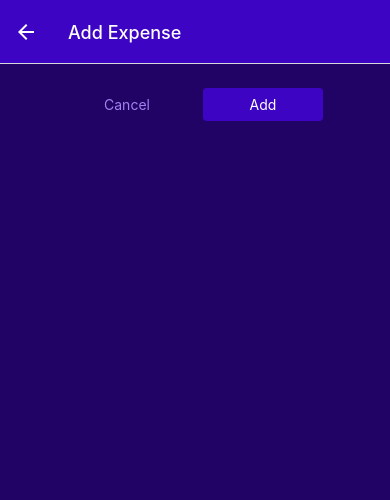
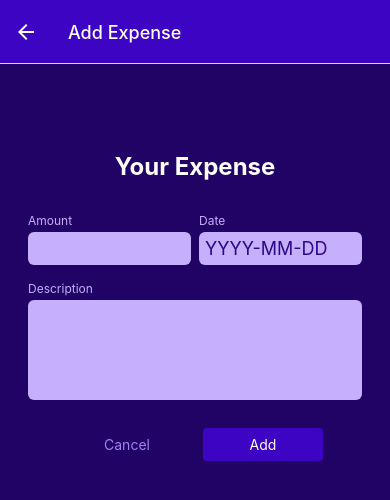
Before and after one commit to PriontoAbdullah/Expense-Tracker-React-Native-App, a React Native app: screen /ManageExpense in a window 390 px wide. Shown: the top 500 px of the page. Built offline with nearby package versions, Linux system fonts and the light colour scheme.

Commit message:
Added Expense Form

```diff
--- /dev/null
+++ b/components/ManageExpense/ExpenseForm.js
@@ -0,0 +1,62 @@
+import { StyleSheet, Text, View } from 'react-native';
+
+import Input from './Input';
+
+function ExpenseForm() {
+  function amountChangedHandler() {}
+
+  return (
+    <View style={styles.form}>
+      <Text style={styles.title}>Your Expense</Text>
+      <View style={styles.inputsRow}>
+        <Input
+          style={styles.rowInput}
+          label='Amount'
+          textInputConfig={{
+            keyboardType: 'decimal-pad',
+            onChangeText: amountChangedHandler,
+          }}
+        />
+        <Input
+          style={styles.rowInput}
+          label='Date'
+          textInputConfig={{
+            placeholder: 'YYYY-MM-DD',
+            maxLength: 10,
+            onChangeText: () => {},
+          }}
+        />
+      </View>
+      <Input
+        label='Description'
+        textInputConfig={{
+          multiline: true,
+          // autoCapitalize: 'none'
+          // autoCorrect: false // default is true
+        }}
+      />
+    </View>
+  );
+}
+
+export default ExpenseForm;
+
+const styles = StyleSheet.create({
+  form: {
+    marginTop: 40,
+  },
+  title: {
+    fontSize: 24,
+    fontWeight: 'bold',
+    color: 'white',
+    marginVertical: 24,
+    textAlign: 'center',
+  },
+  inputsRow: {
+    flexDirection: 'row',
+    justifyContent: 'space-between',
+  },
+  rowInput: {
+    flex: 1,
+  },
+});
--- /dev/null
+++ b/components/ManageExpense/Input.js
@@ -0,0 +1,43 @@
+import { StyleSheet, Text, TextInput, View } from 'react-native';
+
+import { GlobalStyles } from '../../constants/styles';
+
+function Input({ label, style, textInputConfig }) {
+  const inputStyles = [styles.input];
+
+  if (textInputConfig && textInputConfig.multiline) {
+    inputStyles.push(styles.inputMultiline);
+  }
+
+  return (
+    <View style={[styles.inputContainer, style]}>
+      <Text style={styles.label}>{label}</Text>
+      <TextInput style={inputStyles} {...textInputConfig} />
+    </View>
+  );
+}
+
+export default Input;
+
+const styles = StyleSheet.create({
+  inputContainer: {
+    marginHorizontal: 4,
+    marginVertical: 8,
+  },
+  label: {
+    fontSize: 12,
+    color: GlobalStyles.colors.primary100,
+    marginBottom: 4,
+  },
+  input: {
+    backgroundColor: GlobalStyles.colors.primary100,
+    color: GlobalStyles.colors.primary700,
+    padding: 6,
+    borderRadius: 6,
+    fontSize: 18,
+  },
+  inputMultiline: {
+    minHeight: 100,
+    textAlignVertical: 'top',
+  },
+});
--- a/package.json
+++ b/package.json
@@ -16,9 +16,9 @@
     "expo-status-bar": "~1.4.0",
     "react": "18.0.0",
     "react-native": "0.69.6",
-    "react-native-safe-area-context": "3.3.2",
-    "react-native-screens": "~3.10.1",
-    "react-native-web": "0.17.1"
+    "react-native-safe-area-context": "4.3.1",
+    "react-native-screens": "~3.15.0",
+    "react-native-web": "~0.18.7"
   },
   "devDependencies": {
     "@babel/core": "^7.12.9"
--- a/screens/ManageExpense.js
+++ b/screens/ManageExpense.js
@@ -1,5 +1,6 @@
 import { useContext, useLayoutEffect } from 'react';
 import { StyleSheet, View } from 'react-native';
+import ExpenseForm from '../components/ManageExpense/ExpenseForm';
 
 import Button from '../components/UI/Button';
 import IconButton from '../components/UI/IconButton';
@@ -46,6 +47,7 @@
 
   return (
     <View style={styles.container}>
+      <ExpenseForm />
       <View style={styles.buttons}>
         <Button style={styles.button} mode='flat' onPress={cancelHandler}>
           Cancel
@@ -80,6 +82,7 @@
     flexDirection: 'row',
     justifyContent: 'center',
     alignItems: 'center',
+    marginTop: 20,
   },
   button: {
     minWidth: 120,
```
Also changed, not shown: 2 other files (tests, documents, lock files or other folders).
